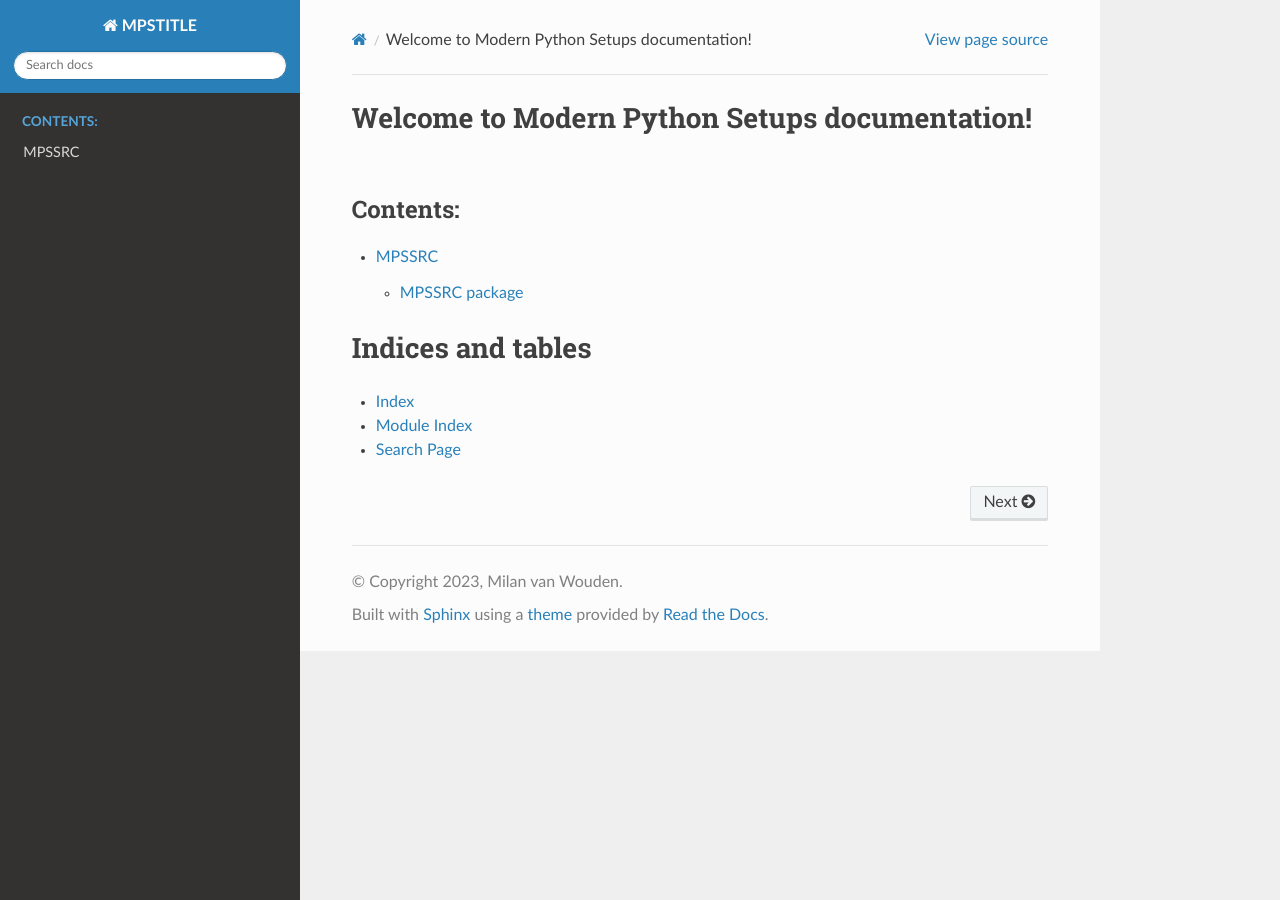
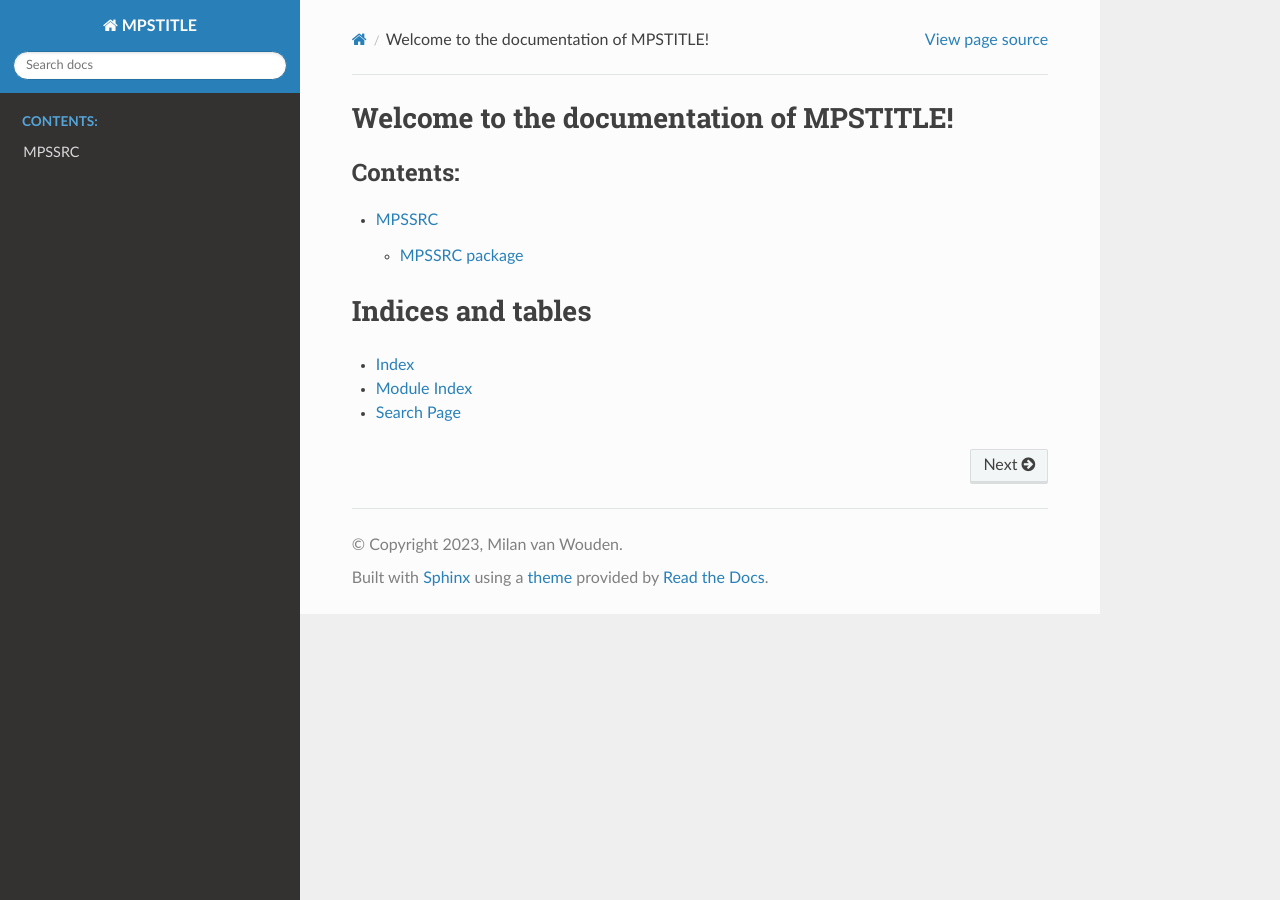
Before and after one commit to MvWouden/modern-python-setup, a Sphinx documentation site: the page built from docs/index.rst, in a window 1280 px wide. Built offline with Sphinx 7.4.7 and the Read the Docs theme 2.0.0, drawn with Linux system fonts in a browser that asks for light colours.

Commit message:
prepare docs boilerplate for rename

```diff
--- a/docs/index.rst
+++ b/docs/index.rst
@@ -1,9 +1,9 @@
-.. Modern Python Setup documentation master file, created by
+.. MPSTITLE documentation master file, created by
    sphinx-quickstart on Tue Jan 24 16:52:40 2023.
    You can adapt this file completely to your liking, but it should at least
    contain the root `toctree` directive.
 
-Welcome to Modern Python Setups documentation!
+Welcome to the documentation of MPSTITLE!
 ===============================================
 
 .. toctree::
```
